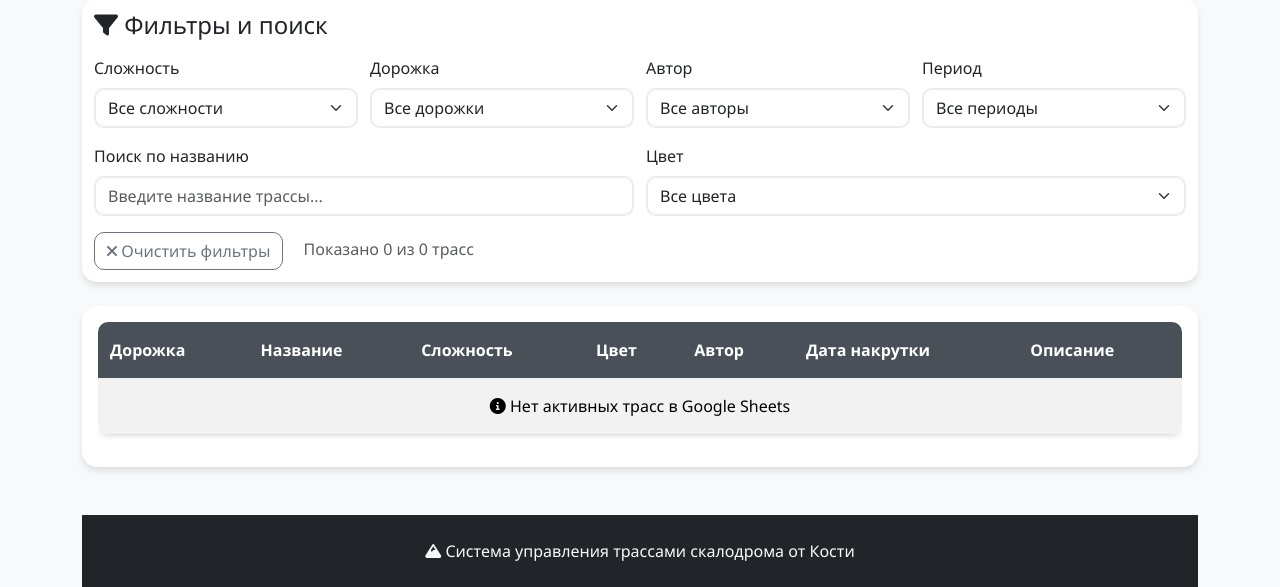
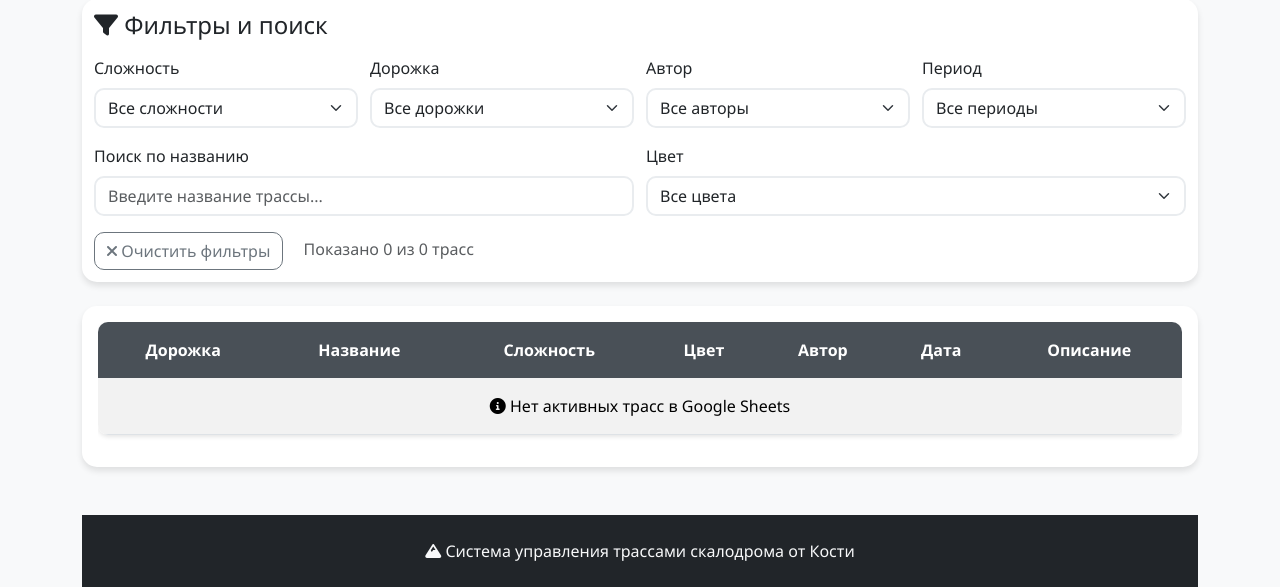
Before and after one commit to liljarko-maker/climbing_routes_project, a Django app: page / in a window 1280 px wide. Shown: the part 450-1037 px from the top of the page. Run offline with Django 4.2, Linux system fonts and the light colour scheme; data that the repository does not hold is empty.

Commit message:
💄 UI tweaks: compact header, filters and table spacing; center align cells; rename column 'Дата накрутки' -> 'Дата'

```diff
--- a/static/css/mobile.css
+++ b/static/css/mobile.css
@@ -61,6 +61,8 @@
     .table td {
         vertical-align: middle;
         padding: 0.3rem 0.4rem;
+        text-align: center; /* Горизонтальное центрирование */
+        vertical-align: middle;
     }
 
     .table th,
--- a/static/css/style.css
+++ b/static/css/style.css
@@ -91,6 +91,8 @@ body {
     border-radius: 10px;
     overflow: hidden;
     box-shadow: 0 2px 4px rgba(0, 0, 0, 0.1);
+    text-align: center; /* Горизонтальное центрирование */
+  vertical-align: middle;
 }
 
 .table thead th {
@@ -98,6 +100,8 @@ body {
     color: white;
     border: none;
     font-weight: 600;
+    text-align: center; /* Горизонтальное центрирование */
+    vertical-align: middle;
 }
 
 .table tbody tr:hover {
--- a/templates/admin_panel.html
+++ b/templates/admin_panel.html
@@ -18,7 +18,6 @@
                 <div class="d-flex justify-content-between align-items-center admin-header">
                     <div>
                         <h1 class="display-4"><i class="fas fa-cogs"></i> Админ-панель</h1>
-                        <p class="lead text-muted">Управление трассами для скалодрома</p>
                         <div class="d-flex align-items-center text-muted">
                             <i class="fas fa-user-shield me-2"></i>
                             <span>Добро пожаловать, <strong>{{ admin_name }}</strong> ({{ admin_username }})</span>
--- a/templates/home.html
+++ b/templates/home.html
@@ -242,7 +242,7 @@
                                         <th>Сложность</th>
                                         <th>Цвет</th>
                                         <th>Автор</th>
-                                        <th>Дата накрутки</th>
+                                        <th>Дата</th>
                                         <th>Описание</th>
                                     </tr>
                                 </thead>
```
